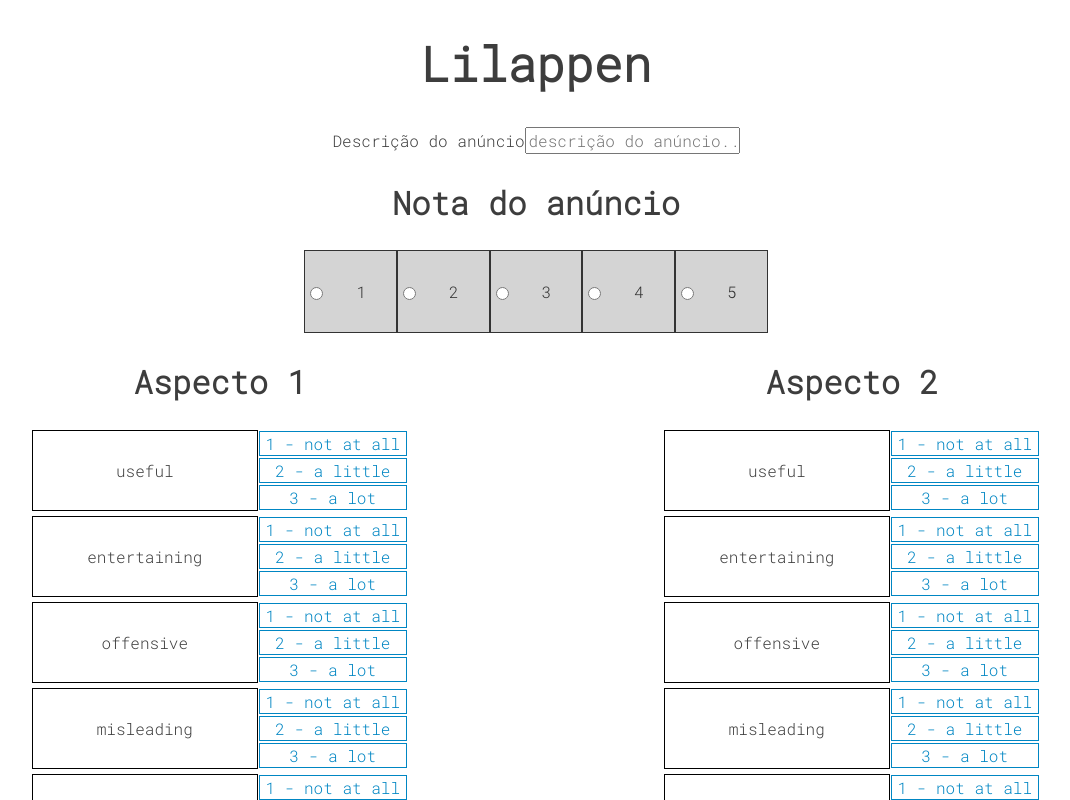
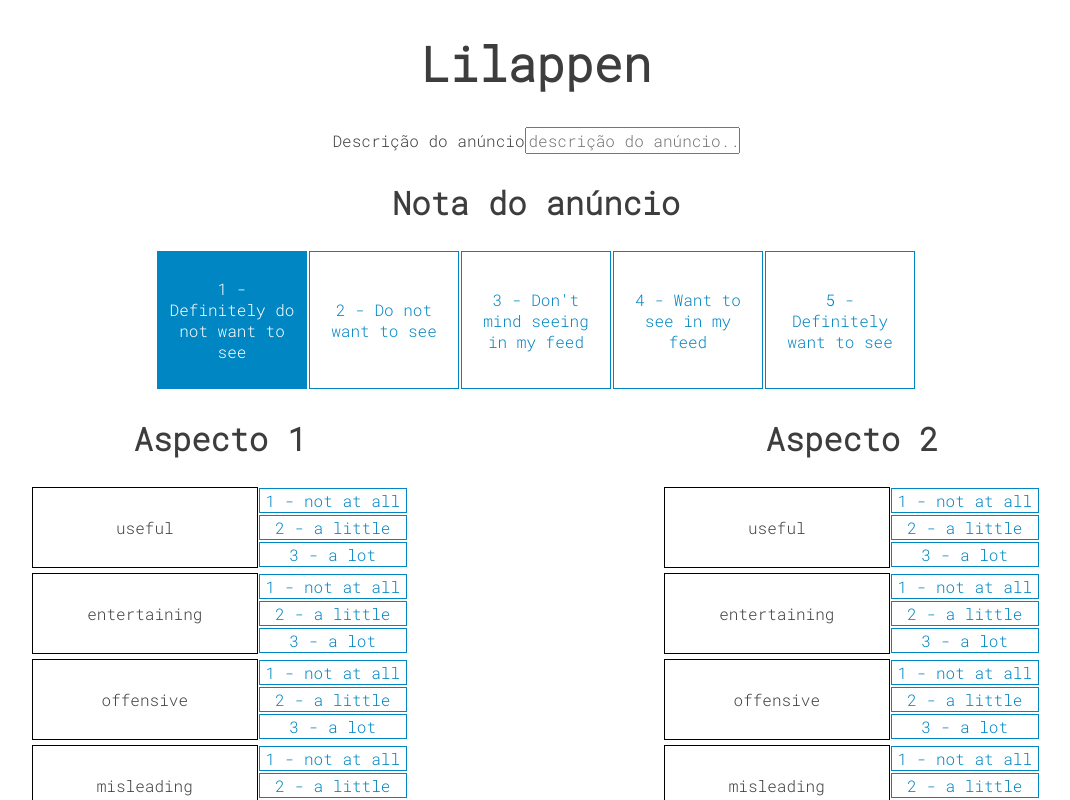
Before and after one commit to otrabalhador/ads-evaluator-assistant, a Vue app: page /#/ in a window 1280 px wide. Shown: the top 800 px of the page, without its empty margins (104-1174 px from the left). Built offline with nearby package versions, Linux system fonts and the light colour scheme.

Commit message:
Replace radio button for button for overall rating component

```diff
--- a/src/App.vue
+++ b/src/App.vue
@@ -35,12 +35,18 @@
   @mixin primary-color-dark {
     background-color: $primary-color-dark;
     color: white;
+    * {
+      color: white;
+    }
   }
 
   @mixin primary-color-dark-outline {
     color: $primary-color-dark;
     border: 1px solid $primary-color-dark;
     background-color: white;
+    * {
+      color: $primary-color-dark;
+    }
   }
 
   @mixin secondary-color-normal {
@@ -84,15 +90,22 @@
 
   button {
     border: 1px solid black;
+    margin: 1px;
     @include primary-color-dark-outline;
   }
 
-  button:hover {
+  button:hover, button:focus {
     @include primary-color-dark;
+    outline: none;
   }
 
   button.active {
     @include primary-color-dark;
+  }
+
+  .btn-big {
+    width: 15vw;
+    padding: 10px;
   }
 
   div.single-aspect.active {
--- a/src/components/OverallRating.vue
+++ b/src/components/OverallRating.vue
@@ -1,27 +1,14 @@
 <template>
-  <div class="overall-rating">
+  <div id="overall-rating">
     <h2>Nota do anúncio</h2>
-    <div class="overallRating form-radio -horizontal">
-      <div class="-item">
-        <input type="radio" name="overallRating" id="overallRating-1" value="1" v-model="overallRating">
-        <label for="overallRating-1">1</label>
-      </div>
-      <div class="-item">
-        <input type="radio" name="overallRating" id="overallRating-2" value="2" v-model="overallRating">
-        <label for="overallRating-2">2</label>
-      </div>
-      <div class="-item">
-        <input type="radio" name="overallRating" id="overallRating-3" value="3" v-model="overallRating">
-        <label for="overallRating-3">3</label>
-      </div>
-      <div class="-item">
-        <input type="radio" name="overallRating" id="overallRating-4" value="4" v-model="overallRating">
-        <label for="overallRating-4">4</label>
-      </div>
-      <div class="-item">
-        <input type="radio" name="overallRating" id="overallRating-5" value="5" v-model="overallRating">
-        <label for="overallRating-5">5</label>
-      </div>
+    <div class="buttons">
+      <template v-for="option in buttonOptions">
+
+        <button class="btn-big" :class="{ active: overallRating == option.value}" @click="overallRating = option.value">
+          <p>{{option.text}}</p>
+        </button>
+      </template>
+
     </div>
 
   </div>
@@ -32,9 +19,22 @@
   export default {
     name: 'overall-rating',
     components: { GeneratedMessage },
+    data () {
+      return {
+        buttonOptions: [
+          {value: '1', text: '1 - Definitely do not want to see'},
+          {value: '2', text: '2 - Do not want to see'},
+          {value: '3', text: '3 - Don\'t mind seeing in my feed'},
+          {value: '4', text: '4 - Want to see in my feed'},
+          {value: '5', text: '5 - Definitely want to see'}
+        ]
+      }
+    },
     computed: {
       overallRating: {
-        get () { return this.$store.overallRating },
+        get: function () {
+          return this.$store.getters.overallRating
+        },
         set (value) {
           this.$store.commit('overallRating', value)
         }
@@ -44,36 +44,26 @@
   }
 </script>
 
-<style scoped>
-  .form-radio {
+<style scoped lang="scss">
+
+  .buttons {
     display: flex;
     justify-content: center;
-  }
+    flex-direction: row;
+    flex-wrap: wrap;
 
-  .form-radio > .-item {
-    display: flex;
-    justify-content: center;
-    align-items: center;
-    /*width: 15vw;*/
-    border: 0.5px solid;
-    background-color: #d4d4d4;
-  }
+    button {
+      flex-shrink: 1;
+      /*flex-grow: 1;*/
+      flex-basis: 150px;
 
-  .form-radio > .-item:hover {
-    background-color: #c5c5c5;
-  }
-
-  .form-radio > .-item > label {
-    padding: 30px;
-  }
-
-  .form-radio > .-item input:checked ~ label {
-    background-color: #4e4e4e;
-    color: white;
-  }
-
-  .-horizontal {
-    flex-direction: row;
+      p {
+        overflow-wrap: break-word;
+        /*white-space: nowrap;*/
+        /*overflow: hidden;*/
+        /*text-overflow: ellipsis;*/
+      }
+    }
   }
 
 </style>
--- a/src/store/getters.js
+++ b/src/store/getters.js
@@ -21,6 +21,7 @@
 export default {
   aboutAd: state => state.aboutAd,
   aspects: state => state.aspects,
+  overallRating: state => state.overallRating,
   nthAspectSelectArray: (state) => {
     return index => {
       let aspect = state.aspectRating[index]
```
